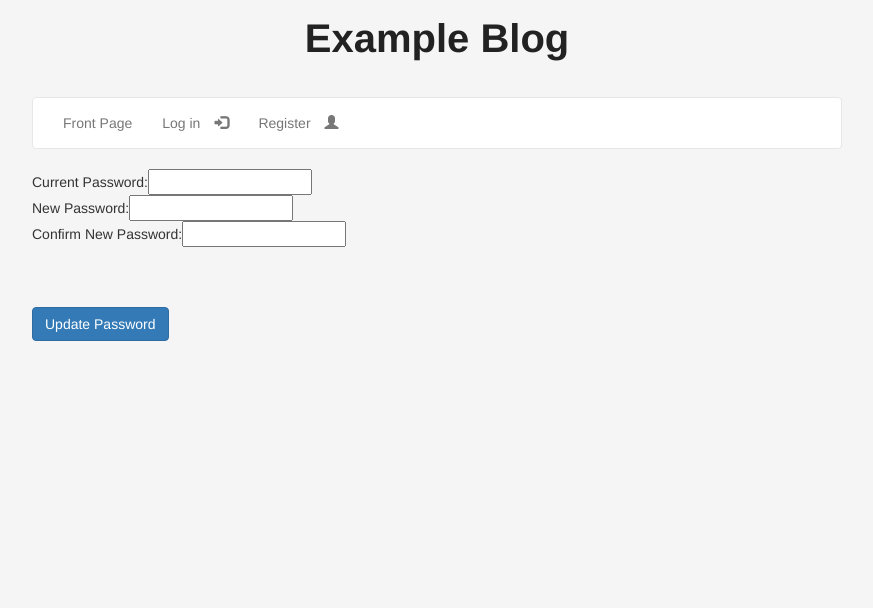
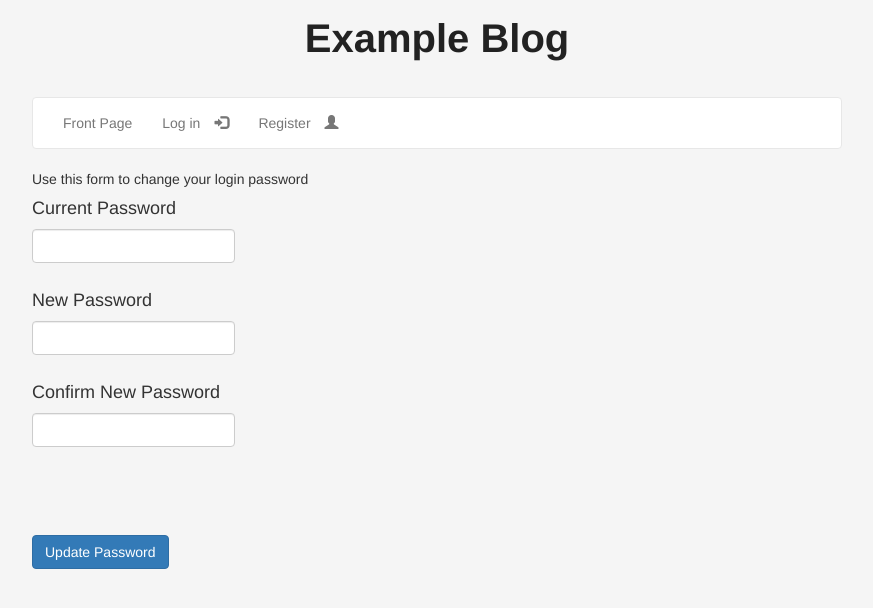
Before and after one commit to tstillwell/appengine_multiblog, a Python web app: template templates/updatepass.html in a window 1280 px wide. Shown: the top 608 px of the page, without its empty margins (203-1076 px from the left). Run offline with Jinja, Linux system fonts and the light colour scheme; the template is opened without the code that fills it, so the values that code supplies are empty; some libraries are stand-ins or nearby versions.

Commit message:
Decorated change password form

```diff
--- a/static/main.css
+++ b/static/main.css
@@ -86,7 +86,7 @@ input[name=username] {
 	margin-bottom: 2em;
 }
 
-input[name=password] {
+input[type=password] {
 	width: 25%;
 	margin-bottom: 2em;
 }
--- a/templates/updatepass.html
+++ b/templates/updatepass.html
@@ -2,14 +2,15 @@
 
 {% block content %}
 {%if not updated %}
-<div class="updatepw-form">
+<div class="updatepw-form form-group">
+  <p>Use this form to change your login password</p>
   <form method="post">
-    Current Password:<input type="password" name="currentpassword">
-    <br>
-    New Password:<input type="password" name="newpassword">
-    <br>
-    Confirm New Password:<input type="password" name="newpassword-confirm">
-    <br>
+    <h4>Current Password</h4>
+    <input type="password" class="form-control" name="currentpassword">
+    <h4>New Password</h4>
+    <input type="password" class="form-control" name="newpassword">
+    <h4>Confirm New Password</h4>
+    <input type="password" class="form-control" name="newpassword-confirm">
     {{error}}<br>
     {{error_mismatch}}<br>
     {{error_invalid}}<br>
```
